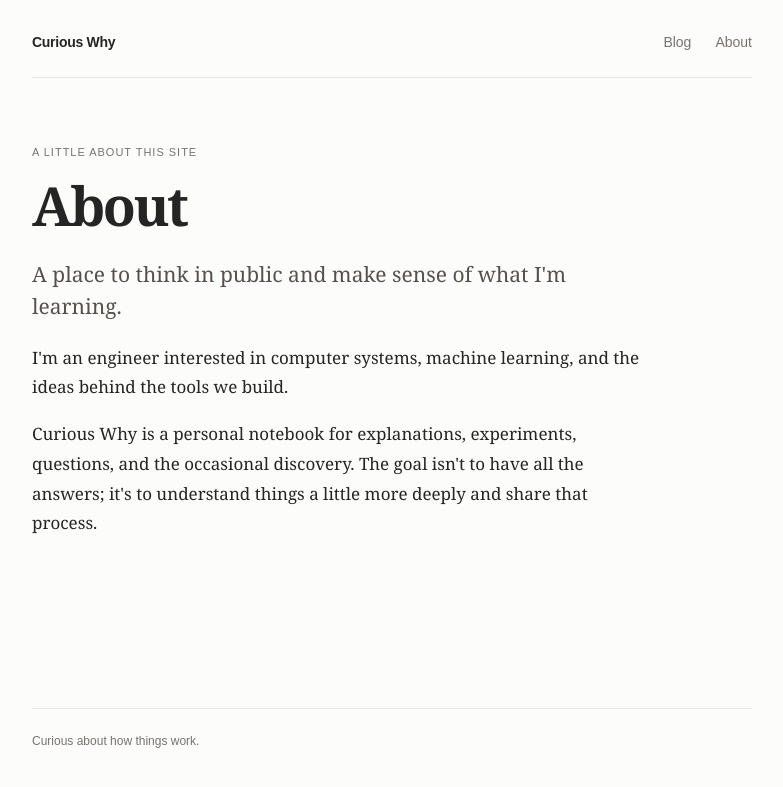
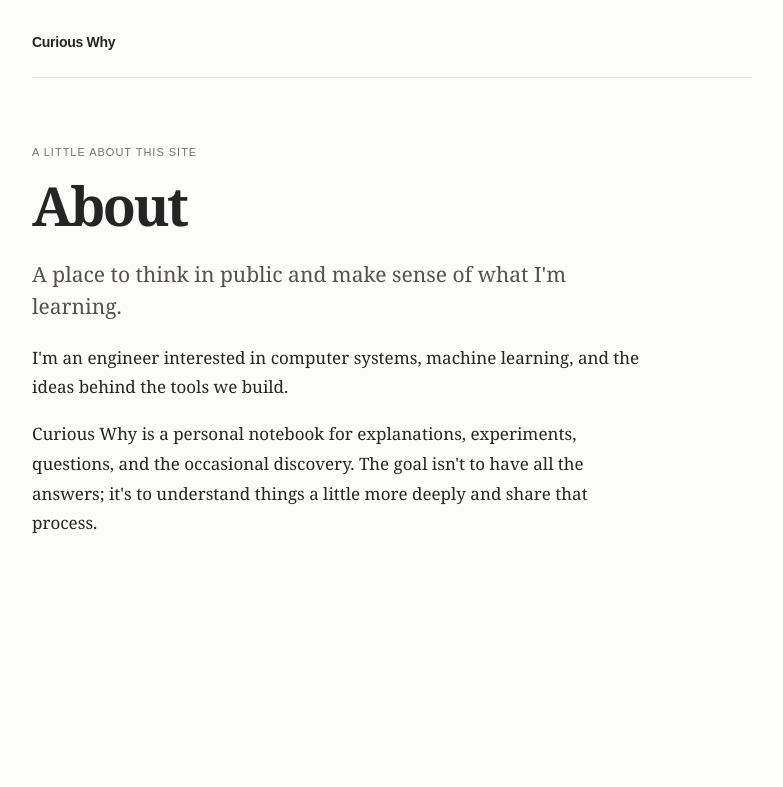
Before and after one commit to simplyjaga/simplyjaga.github.io, a Jekyll site: the page built from about.md, in a window 1280 px wide. Shown: the top 787 px of the page, without its empty margins (248-1031 px from the left). Built offline with Jekyll 4.4.1, drawn with Linux system fonts in a browser that asks for light colours.

Commit message:
Remove navigation and add question-mark favicon

```diff
--- a/_layouts/default.html
+++ b/_layouts/default.html
@@ -5,25 +5,18 @@
     <meta name="viewport" content="width=device-width, initial-scale=1">
     <meta name="description" content="{{ page.description | default: site.description | escape }}">
     <title>{% if page.title %}{{ page.title | escape }} · {% endif %}{{ site.title | escape }}</title>
+    <link rel="icon" type="image/svg+xml" href="{{ '/favicon.svg' | relative_url }}">
     <link rel="stylesheet" href="{{ '/assets/style.css' | relative_url }}">
   </head>
   <body>
     <div class="site-shell">
       <header class="site-header">
         <a class="site-name" href="{{ '/' | relative_url }}">{{ site.title }}</a>
-        <nav aria-label="Main navigation">
-          <a href="{{ '/blog/' | relative_url }}">Blog</a>
-          <a href="{{ '/about/' | relative_url }}">About</a>
-        </nav>
       </header>
 
       <main>
         {{ content }}
       </main>
-
-      <footer class="site-footer">
-        <span>Curious about how things work.</span>
-      </footer>
     </div>
   </body>
 </html>
```
